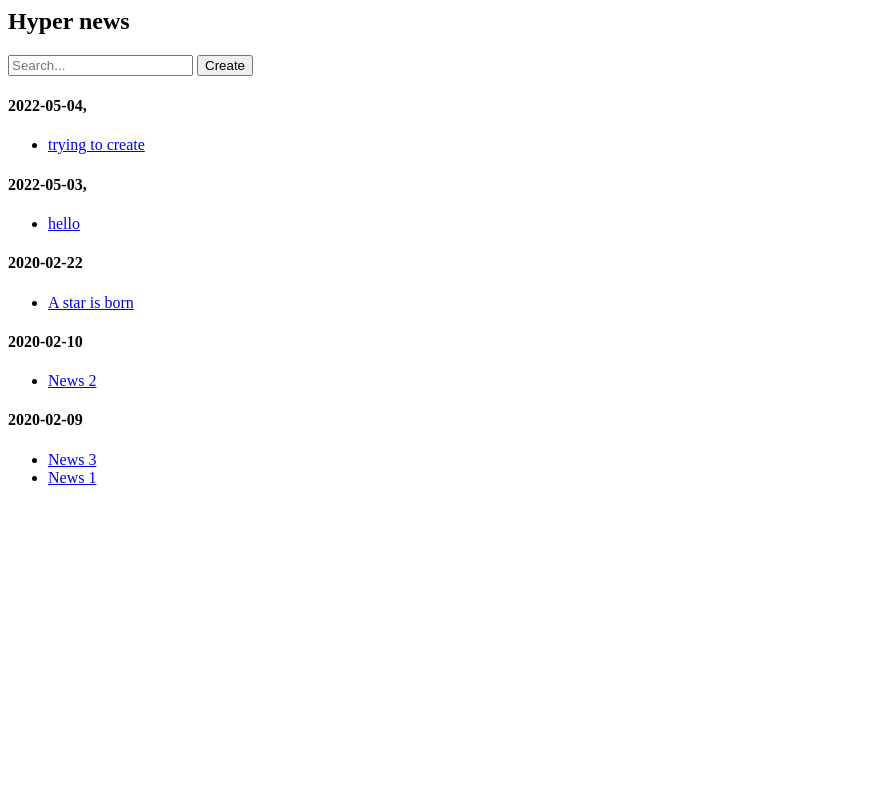
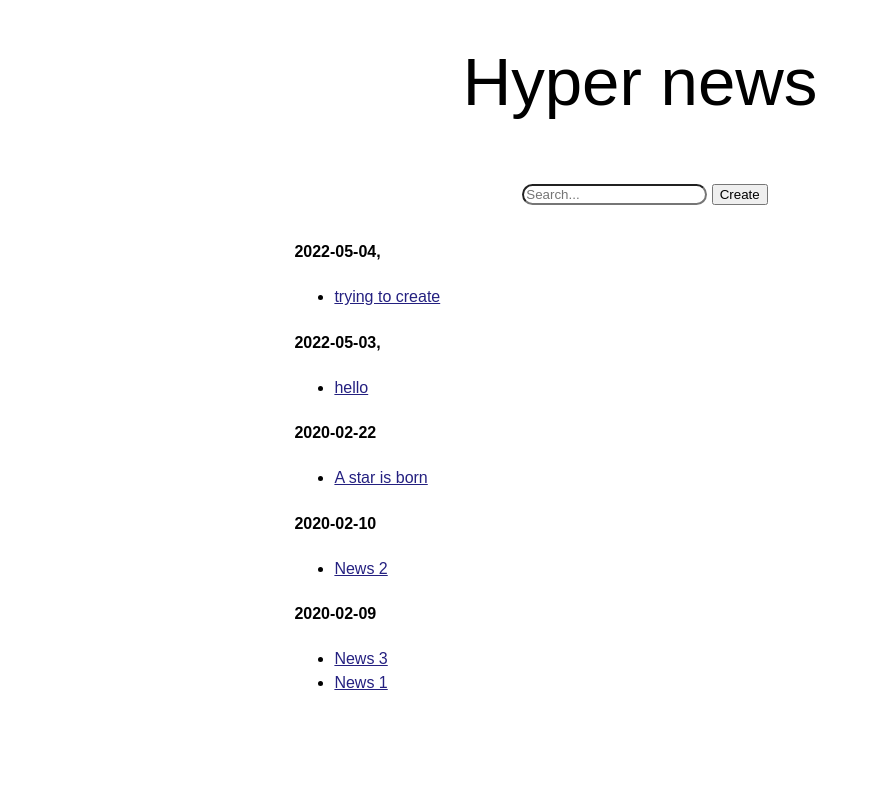
Before and after one commit to yurijGagarin/django_first_project, a Django app: page /news/ in a window 1280 px wide. Shown: the whole page, without its empty margins (0-870 px from the left). Run offline with Django 3.2, Linux system fonts and the light colour scheme.

Commit message:
Added css file

```diff
--- a/hypernews/settings.py
+++ b/hypernews/settings.py
@@ -27,6 +27,8 @@ SECRET_KEY = '(-q5783z2mh-cd217skey@(+_np2&j0=sl6suvo)ah2uwz@9ij'
 # SECURITY WARNING: don't run with debug turned on in production!
 DEBUG = True
 
+STATIC_URL = "/static/"
+STATICFILES_DIRS = [os.path.join(BASE_DIR, "static")]
 ALLOWED_HOSTS = []
 
 
--- a/hypernews/urls.py
+++ b/hypernews/urls.py
@@ -1,6 +1,7 @@
 
 from django.contrib import admin
 from django.urls import path, include
+
 urlpatterns = [
     path('admin/', admin.site.urls),
     path('', include('news.urls')),
--- a/news/templates/news/create.html
+++ b/news/templates/news/create.html
@@ -1,3 +1,5 @@
+{% load static %}
+<link rel="stylesheet" href="{% static 'css/base.css' %}">
 <!DOCTYPE html>
 <html lang="en">
 <head>
--- a/news/templates/news/main_page.html
+++ b/news/templates/news/main_page.html
@@ -1,3 +1,5 @@
+{% load static %}
+<link rel="stylesheet" href="{% static 'css/base.css' %}">
 <h2>Hyper news</h2>
 <body>
 <form action="" method="get">
--- a/news/templates/news/news_post.html
+++ b/news/templates/news/news_post.html
@@ -1,3 +1,5 @@
+{% load static %}
+<link rel="stylesheet" href="{% static 'css/base.css' %}">
 <h2>{{ item.title }}</h2>
 <p>{{ item.created }}</p>
 <p>{{ item.text }}</p>
--- a/news/urls.py
+++ b/news/urls.py
@@ -1,5 +1,8 @@
 from django.urls import path
 from . import views
+from django.conf import settings
+from django.conf.urls.static import static
+
 
 urlpatterns = [
     path("", views.index, name = 'index'),
@@ -7,3 +10,4 @@ urlpatterns = [
     path("news/", views.main_page),
     path("news/create/", views.create),
 ]
+urlpatterns += static(settings.STATIC_URL)
--- /dev/null
+++ b/static/css/base.css
@@ -0,0 +1,34 @@
+pyth@import url('https://fonts.googleapis.com/css2?family=Ubuntu&display=swap');
+
+html {
+	background: #17a2b8;
+}
+
+body {
+	margin: 0% 20%;
+	padding: 3%;
+	background: #ffffff;
+	line-height: 1.5;
+    font-family: Ubuntu, sans-serif;
+}
+
+h2 {
+	text-align: center;
+    font-size: 4.2rem;
+    line-height: 1.3;
+    font-weight: 400;
+}
+
+form {
+	text-align: center;
+	margin-bottom: 5%;
+}
+
+input {
+	border-radius: 50px;
+	margin-left: 10px;
+}
+
+a {
+	color: #242080;
+}
```
Also changed, not shown: 2 other files.
